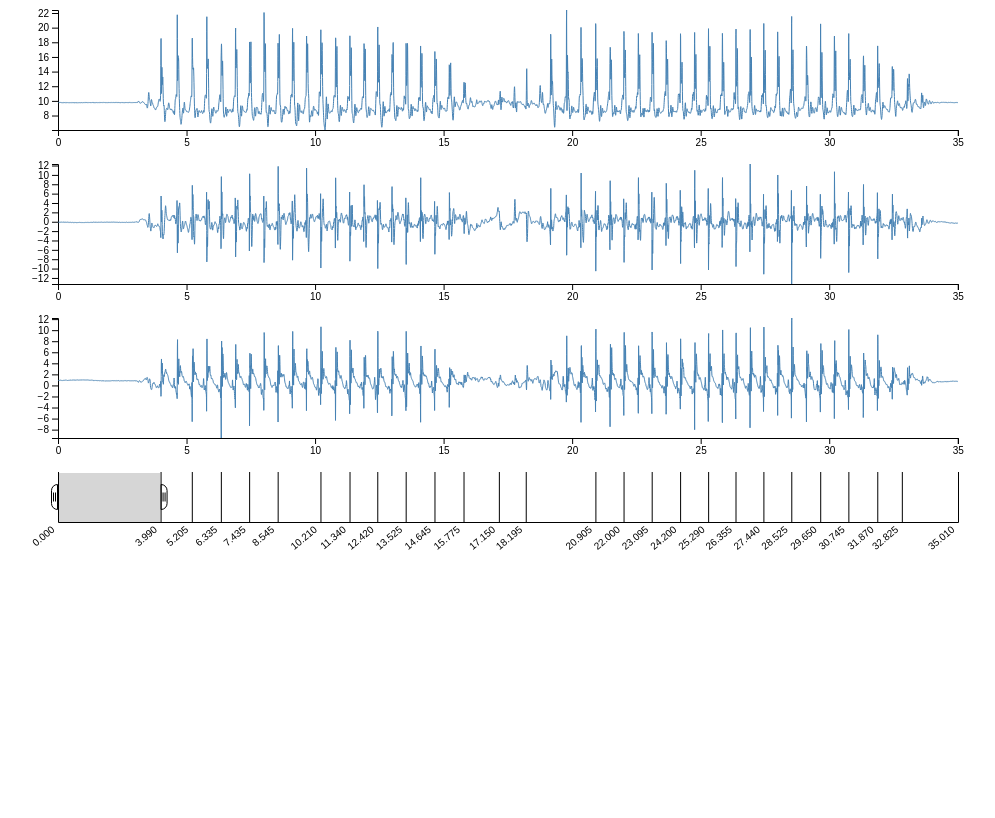
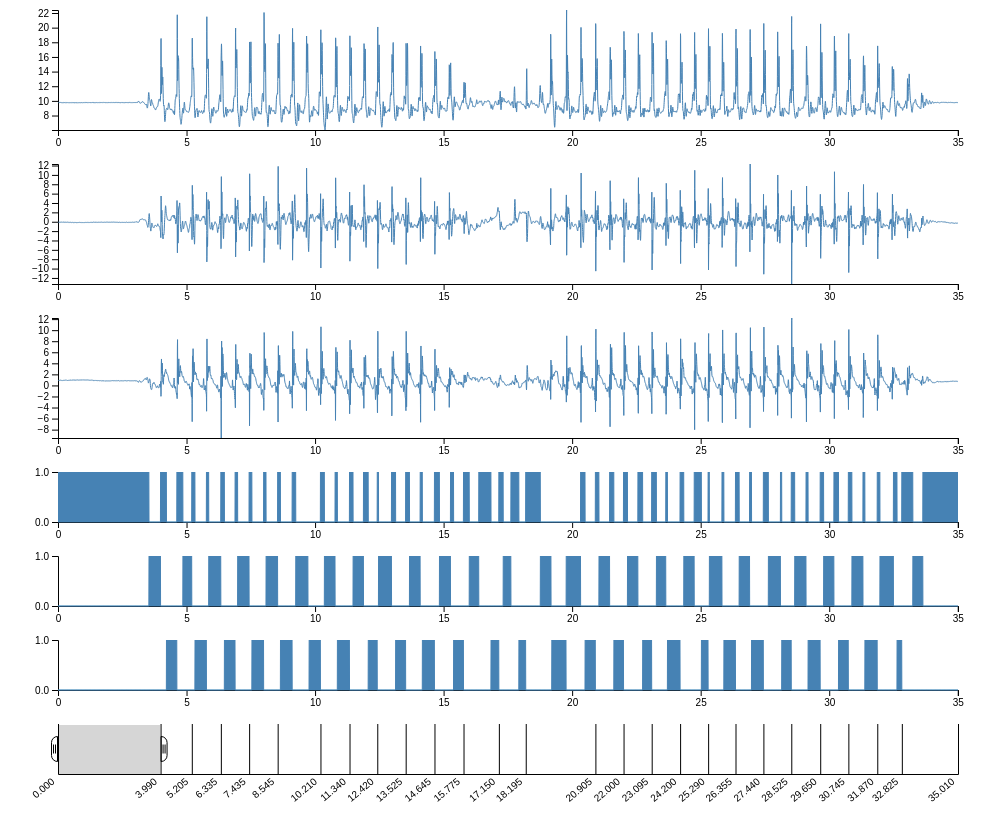
Before and after one commit to WesleyCh3n/Gaitool, a Next.js app: page / in a window 1280 px wide. Shown: the whole page, without its empty margins (24-1019 px from the left). Built offline with nearby package versions, Linux system fonts and the light colour scheme.

Commit message:
🍁 update: export args

```diff
--- a/components/chart/Chart.tsx
+++ b/components/chart/Chart.tsx
@@ -41,9 +41,9 @@ const DrawChart: FC = () => {
       <div id="accel_x"></div>
       <div id="accel_y"></div>
       <div id="accel_z"></div>
-      {/* <div id="double_support"></div>
-        * <div id="lt_single_support"></div>
-        * <div id="rt_single_support"></div> */}
+      <div id="double_support"></div>
+      <div id="lt_single_support"></div>
+      <div id="rt_single_support"></div>
       <div id="minimap"></div>
     </div>
   )
--- a/components/chart/Draw.var.ts
+++ b/components/chart/Draw.var.ts
@@ -6,5 +6,5 @@ export var areaHeight  = 80 - margin.top - margin.bottom;
 export var lineHeight  = 150 - margin.top - margin.bottom;
 export var brushHeight = 50
 
+export var xScale = d3.scaleLinear().range([0, width]);
 export var brushXScale = d3.scaleLinear().range([0, width]);
-export var xScale = d3.scaleLinear().range([0, width]);
--- a/package.json
+++ b/package.json
@@ -3,7 +3,7 @@
   "private": true,
   "scripts": {
     "dev": "next dev",
-    "build": "next build",
+    "build": "next build && next export",
     "start": "next start",
     "lint": "next lint"
   },
```
Also changed, not shown: 1 other file (tests, documents, lock files or other folders).
